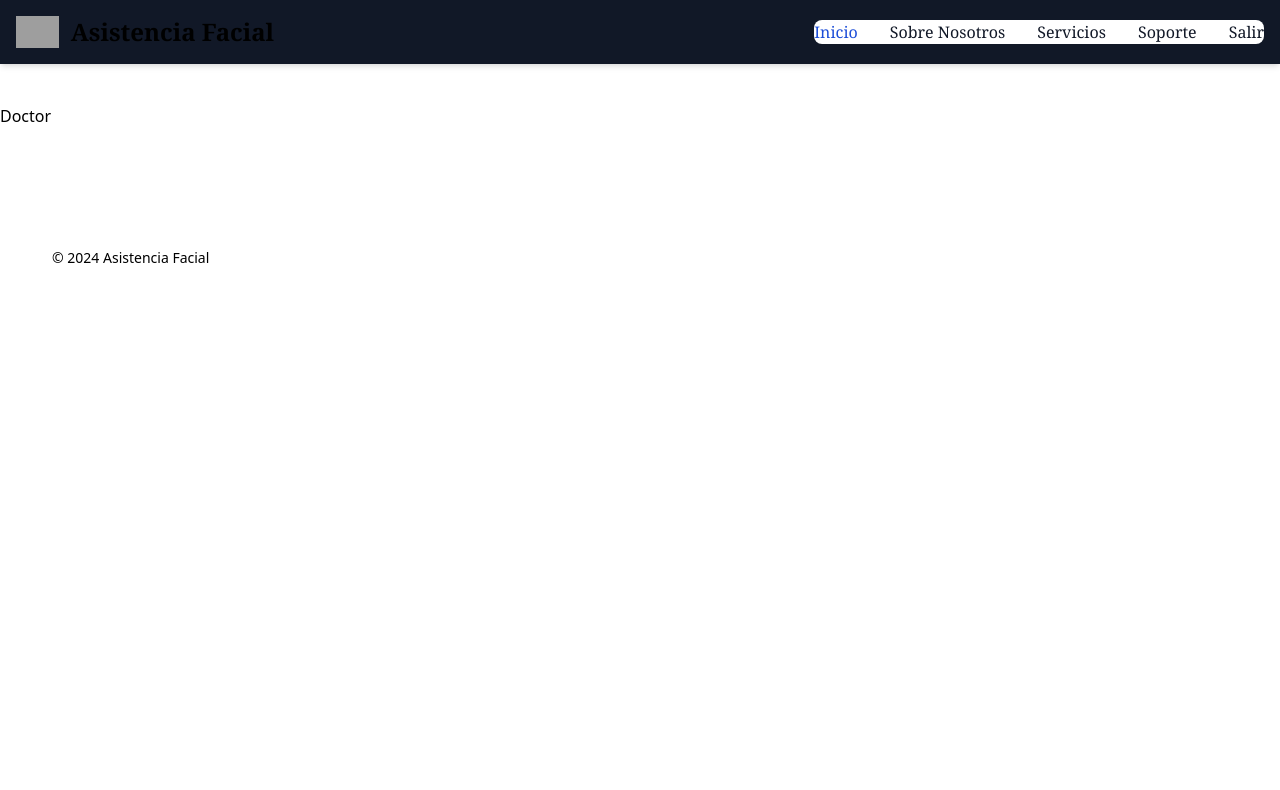
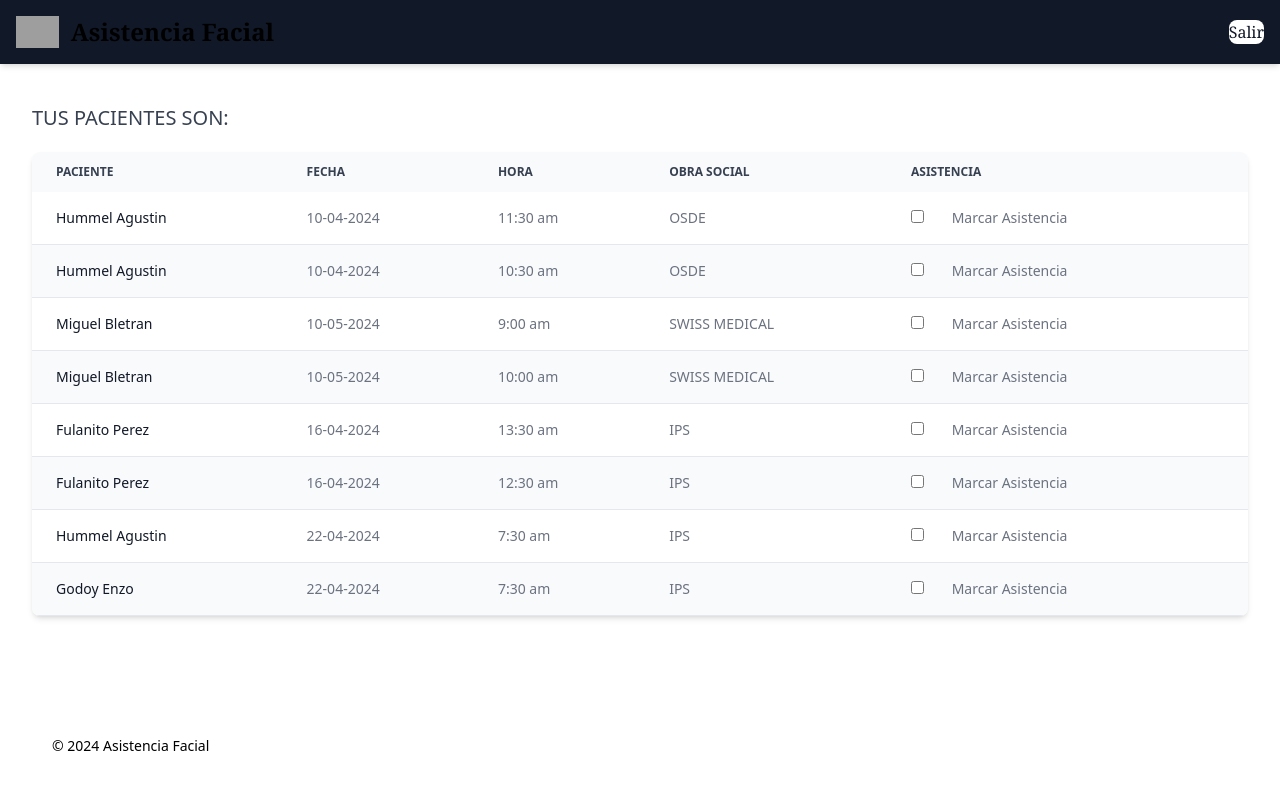
Before and after one commit to agustinhummel/asistenciaFacial, a Next.js app in the folder client/: page /doctor/home in a window 1280 px wide. Shown: the top 790 px of the page. Built offline with nearby package versions, Linux system fonts and the light colour scheme; grey boxes are pictures that could not be loaded.

Commit message:
home/doc

```diff
--- /dev/null
+++ b/client/components/checkboxAsitencia.tsx
@@ -0,0 +1,29 @@
+import React, { useState } from "react";
+
+function CheckboxAsistencia({ id }) {
+  // Estado para controlar si se marca la asistencia o no
+  const [asistencia, setAsistencia] = useState(false);
+
+  // Función para manejar el cambio de estado del checkbox
+  const handleCheckboxChange = () => {
+    setAsistencia(!asistencia); // Cambiar el estado al contrario del valor actual
+  };
+
+  return (
+    <>
+      <input
+        type="checkbox"
+        id={`asistenciaCheckbox${id}`} // Utilizar el ID único para el input
+        checked={asistencia}
+        onChange={handleCheckboxChange}
+        className="font-medium text-blue-600 dark:text-blue-500 hover:underline"
+      />
+      <label className="px-6 py-4" htmlFor={`asistenciaCheckbox_${id}`}>
+        {" "}
+        {asistencia ? "Asistencia marcada" : "Marcar Asistencia"}
+      </label>
+    </>
+  );
+}
+
+export default CheckboxAsistencia;
--- a/client/components/navBar.tsx
+++ b/client/components/navBar.tsx
@@ -5,45 +5,18 @@ const NavBar = () => {
     <nav className=" shadow-md w-screen bg-gray-900   top-0 left-0 font-serif">
       <div className="max-w-screen-xl flex flex-wrap items-center justify-between mx-auto p-4">
         <a href="/" className="flex items-center space-x-3 rtl:space-x-reverse">
-          <img src="https://res.cloudinary.com/dc0rv28n2/image/upload/v1713022033/logoGif_dfhze4.gif" className="h-8" alt="Flowbite Logo" />
-          <span className="self-center text-2xl font-semibold whitespace-nowrap dark:text-white">Asistencia Facial</span>
+          <img
+            src="https://res.cloudinary.com/dc0rv28n2/image/upload/v1713022033/logoGif_dfhze4.gif"
+            className="h-8"
+            alt="Flowbite Logo"
+          />
+          <span className="self-center text-2xl font-semibold whitespace-nowrap dark:text-white">
+            Asistencia Facial
+          </span>
         </a>
 
         <div className="items-center justify-between hidden w-full md:flex md:w-auto md:order-1" id="navbar-cta">
           <ul className="flex flex-col font-medium p-4 md:p-0 mt-4 border border-gray-100 rounded-lg bg-gray-50 md:space-x-8 rtl:space-x-reverse md:flex-row md:mt-0 md:border-0 md:bg-white dark:bg-gray-800 md:dark:bg-gray-900 dark:border-gray-700">
-            <li>
-              <a
-                href="#"
-                className="block py-2 px-3 md:p-0 text-white bg-blue-700 rounded md:bg-transparent md:text-blue-700 md:dark:text-blue-500"
-                aria-current="page"
-              >
-                Inicio
-              </a>
-            </li>
-            <li>
-              <a
-                href="#"
-                className="block py-2 px-3 md:p-0 text-gray-900 rounded hover:bg-gray-100 md:hover:bg-transparent md:hover:text-blue-700 md:dark:hover:text-blue-500 dark:text-white dark:hover:bg-gray-700 dark:hover:text-white md:dark:hover:bg-transparent dark:border-gray-700"
-              >
-                Sobre Nosotros
-              </a>
-            </li>
-            <li>
-              <a
-                href="#"
-                className="block py-2 px-3 md:p-0 text-gray-900 rounded hover:bg-gray-100 md:hover:bg-transparent md:hover:text-blue-700 d:dark:hover:text-blue-500 dark:text-white dark:hover:bg-gray-700 dark:hover:text-white md:dark:hover:bg-transparent dark:border-gray-700"
-              >
-                Servicios
-              </a>
-            </li>
-            <li>
-              <a
-                href="#"
-                className="block py-2 px-3 md:p-0 text-gray-900 rounded hover:bg-gray-100 md:hover:bg-transparent md:hover:text-blue-700 md:dark:hover:text-blue-500 dark:text-white dark:hover:bg-gray-700 dark:hover:text-white md:dark:hover:bg-transparent dark:border-gray-700"
-              >
-                Soporte
-              </a>
-            </li>
             <li>
               <a
                 href="/"
--- a/client/pages/admin/home.tsx
+++ b/client/pages/admin/home.tsx
@@ -4,10 +4,69 @@ import Footer from './../../components/footer';
 export default function home() {
 
     return (
-        <>
+      <>
         <NavBar></NavBar>
-        ADmin
-        <Footer></Footer>
-        </>
+        <div className="px-10 pb-10 pt-10 bg-gray-700 mx-auto">
+          <div className="flex mx-auto ">
+            <ul className="flex-column space-y space-y-4 text-sm font-medium text-gray-500 dark:text-gray-400 md:me-4 mb-4 md:mb-0">
+              <li>
+                <a
+                  href="#"
+                  className="inline-flex items-center px-4 py-3 text-white bg-blue-700 rounded-lg active w-full dark:bg-blue-600"
+                  aria-current="page"
+                >
+                  <svg
+                    className="w-4 h-4 me-2 text-white"
+                    aria-hidden="true"
+                    xmlns="http://www.w3.org/2000/svg"
+                    fill="currentColor"
+                    viewBox="0 0 20 20"
+                  >
+                    <path d="M10 0a10 10 0 1 0 10 10A10.011 10.011 0 0 0 10 0Zm0 5a3 3 0 1 1 0 6 3 3 0 0 1 0-6Zm0 13a8.949 8.949 0 0 1-4.951-1.488A3.987 3.987 0 0 1 9 13h2a3.987 3.987 0 0 1 3.951 3.512A8.949 8.949 0 0 1 10 18Z" />
+                  </svg>
+                  Profesional
+                </a>
+              </li>
+              <li>
+                <a
+                  href="#"
+                  className="inline-flex items-center px-4 py-3 rounded-lg hover:text-gray-900 bg-gray-50 hover:bg-gray-100 w-full dark:bg-gray-800 dark:hover:bg-gray-700 dark:hover:text-white"
+                >
+                  <svg
+                    className="w-4 h-4 me-2 text-gray-500 dark:text-gray-400"
+                    aria-hidden="true"
+                    xmlns="http://www.w3.org/2000/svg"
+                    fill="currentColor"
+                    viewBox="0 0 18 18"
+                  >
+                    <path d="M6.143 0H1.857A1.857 1.857 0 0 0 0 1.857v4.286C0 7.169.831 8 1.857 8h4.286A1.857 1.857 0 0 0 8 6.143V1.857A1.857 1.857 0 0 0 6.143 0Zm10 0h-4.286A1.857 1.857 0 0 0 10 1.857v4.286C10 7.169 10.831 8 11.857 8h4.286A1.857 1.857 0 0 0 18 6.143V1.857A1.857 1.857 0 0 0 16.143 0Zm-10 10H1.857A1.857 1.857 0 0 0 0 11.857v4.286C0 17.169.831 18 1.857 18h4.286A1.857 1.857 0 0 0 8 16.143v-4.286A1.857 1.857 0 0 0 6.143 10Zm10 0h-4.286A1.857 1.857 0 0 0 10 11.857v4.286c0 1.026.831 1.857 1.857 1.857h4.286A1.857 1.857 0 0 0 18 16.143v-4.286A1.857 1.857 0 0 0 16.143 10Z" />
+                  </svg>
+                  Paciente
+                </a>
+              </li>
+              <li>
+                <a
+                  href="#"
+                  className="inline-flex items-center px-4 py-3 rounded-lg hover:text-gray-900 bg-gray-50 hover:bg-gray-100 w-full dark:bg-gray-800 dark:hover:bg-gray-700 dark:hover:text-white"
+                >
+                  <svg
+                    className="w-4 h-4 me-2 text-gray-500 dark:text-gray-400"
+                    aria-hidden="true"
+                    xmlns="http://www.w3.org/2000/svg"
+                    fill="currentColor"
+                    viewBox="0 0 20 20"
+                  >
+                    <path d="M18 7.5h-.423l-.452-1.09.3-.3a1.5 1.5 0 0 0 0-2.121L16.01 2.575a1.5 1.5 0 0 0-2.121 0l-.3.3-1.089-.452V2A1.5 1.5 0 0 0 11 .5H9A1.5 1.5 0 0 0 7.5 2v.423l-1.09.452-.3-.3a1.5 1.5 0 0 0-2.121 0L2.576 3.99a1.5 1.5 0 0 0 0 2.121l.3.3L2.423 7.5H2A1.5 1.5 0 0 0 .5 9v2A1.5 1.5 0 0 0 2 12.5h.423l.452 1.09-.3.3a1.5 1.5 0 0 0 0 2.121l1.415 1.413a1.5 1.5 0 0 0 2.121 0l.3-.3 1.09.452V18A1.5 1.5 0 0 0 9 19.5h2a1.5 1.5 0 0 0 1.5-1.5v-.423l1.09-.452.3.3a1.5 1.5 0 0 0 2.121 0l1.415-1.414a1.5 1.5 0 0 0 0-2.121l-.3-.3.452-1.09H18a1.5 1.5 0 0 0 1.5-1.5V9A1.5 1.5 0 0 0 18 7.5Zm-8 6a3.5 3.5 0 1 1 0-7 3.5 3.5 0 0 1 0 7Z" />
+                  </svg>
+                  Turno
+                </a>
+              </li>
+            </ul>
+            <div className="p-6 bg-gray-50 text-medium text-gray-500 dark:text-gray-400 dark:bg-gray-800 rounded-lg w-full">
+              <h3 className="text-lg font-bold text-gray-900 dark:text-white mb-2">Profesionales</h3>
+            </div>
+          </div>
+        </div>
+      </>
     );
   }
--- a/client/pages/doctor/home.tsx
+++ b/client/pages/doctor/home.tsx
@@ -1,12 +1,77 @@
 import NavBar from './../../components/navBar';
 import Footer from './../../components/footer';
+import CheckboxAsistencia from "./../../components/checkboxAsitencia";
 
 export default function home() {
+  const citas = [
+    { id: 1, paciente: "Hummel Agustin", fecha: "10-04-2024", hora: "11:30 am", obraSocial: "OSDE" },
+    { id: 2, paciente: "Fulanito Perez", fecha: "16-04-2024", hora: "13:30 am", obraSocial: "IPS" },
+    { id: 3, paciente: "Miguel Bletran", fecha: "10-05-2024", hora: "9:00 am", obraSocial: "SWISS MEDICAL" },
+    { id: 4, paciente: "Hummel Agustin", fecha: "22-04-2024", hora: "7:30 am", obraSocial: "IPS" },
+    { id: 5, paciente: "Hummel Agustin", fecha: "10-04-2024", hora: "10:30 am", obraSocial: "OSDE" },
+    { id: 6, paciente: "Fulanito Perez", fecha: "16-04-2024", hora: "12:30 am", obraSocial: "IPS" },
+    { id: 7, paciente: "Miguel Bletran", fecha: "10-05-2024", hora: "10:00 am", obraSocial: "SWISS MEDICAL" },
+    { id: 8, paciente: "Godoy Enzo", fecha: "22-04-2024", hora: "7:30 am", obraSocial: "IPS" },
+  ];
+
+  citas.sort((a, b) => {
+    if (a.fecha > b.fecha) {
+      return 1;
+    }
+    if (b.fecha > a.fecha) {
+      return -1;
+    }
+    return 0;
+  });
 
   return (
     <>
       <NavBar></NavBar>
-        <p className='pt-10'>Doctor</p>
+      <div className="px-8 pt-10 ">
+        <p className="text-xl text-gray-700 uppercase pb-5">Tus pacientes son:</p>
+        <div className="relative  overflow-x-auto shadow-md sm:rounded-lg">
+          <table className="w-full text-sm text-left rtl:text-right text-gray-500 dark:text-gray-400">
+            <thead className="text-xs text-gray-700 uppercase bg-gray-50 dark:bg-gray-700 dark:text-gray-400">
+              <tr>
+                <th scope="col" className="px-6 py-3">
+                  Paciente
+                </th>
+                <th scope="col" className="px-6 py-3">
+                  Fecha
+                </th>
+                <th scope="col" className="px-6 py-3">
+                  Hora
+                </th>
+                <th scope="col" className="px-6 py-3">
+                  Obra Social
+                </th>
+                <th scope="col" className="px-6 py-3">
+                  Asistencia
+                </th>
+              </tr>
+            </thead>
+            <tbody>
+              {citas.map((cita, i) => (
+                <tr
+                  className="odd:bg-white odd:dark:bg-gray-900 even:bg-gray-50 even:dark:bg-gray-800 border-b dark:border-gray-700"
+                  key={i}
+                >
+                  <th scope="row" className="px-6 py-4 font-medium text-gray-900 whitespace-nowrap dark:text-white">
+                    {cita.paciente}
+                  </th>
+                  <td className="px-6 py-4">{cita.fecha}</td>
+                  <td className="px-6 py-4">{cita.hora}</td>
+                  <td className="px-6 py-4">{cita.obraSocial}</td>
+                  <td className="px-6 py-2">
+                    <CheckboxAsistencia id={cita.id} />
+                  </td>
+                </tr>
+              ))}
+            </tbody>
+          </table>
+        </div>
+      </div>
+
       <Footer></Footer>
     </>
   );
```
Also changed, not shown: client/pages/index.tsx (+4 -6 lines). Lines whose indentation alone changed are shown as unchanged.
